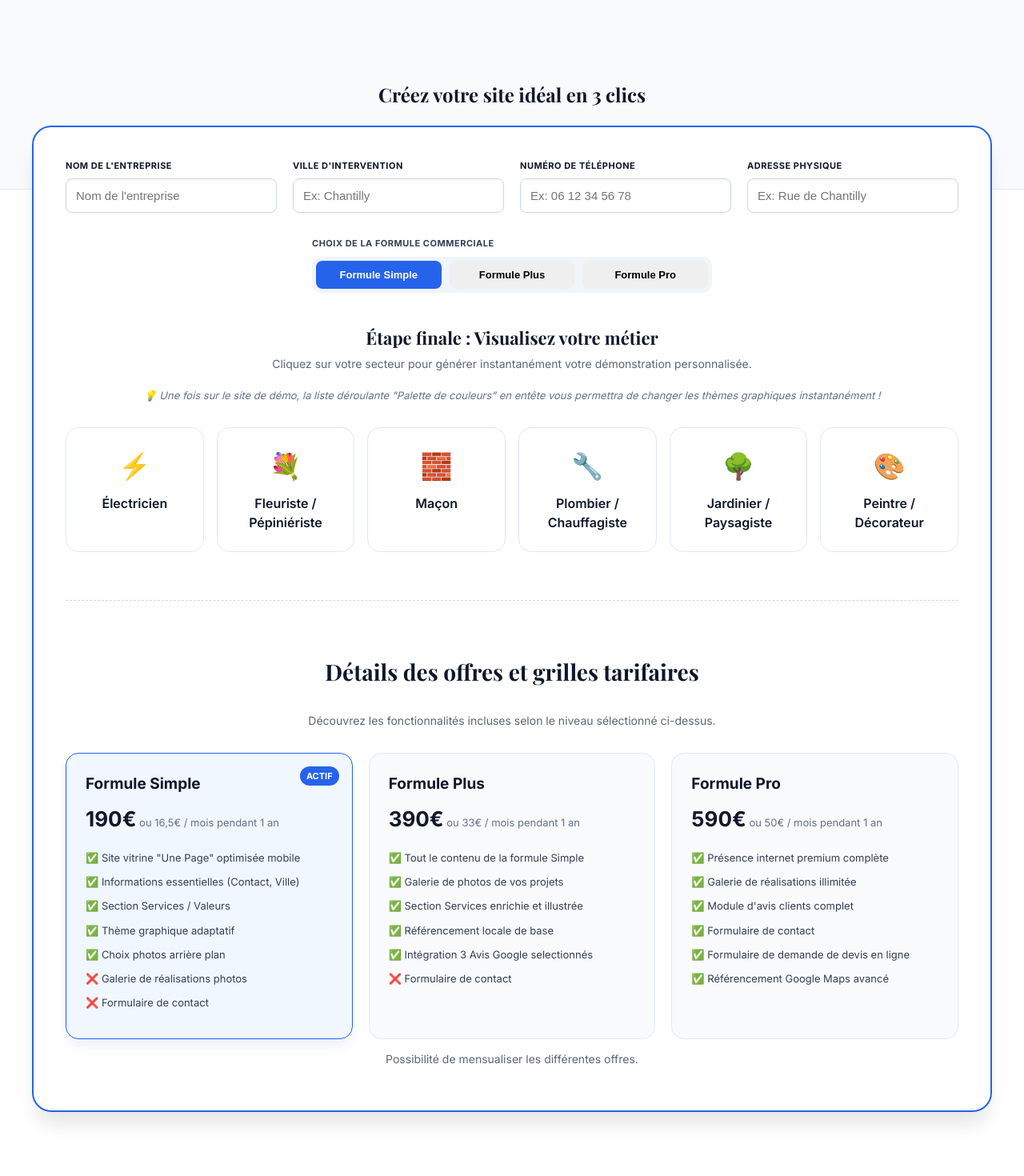
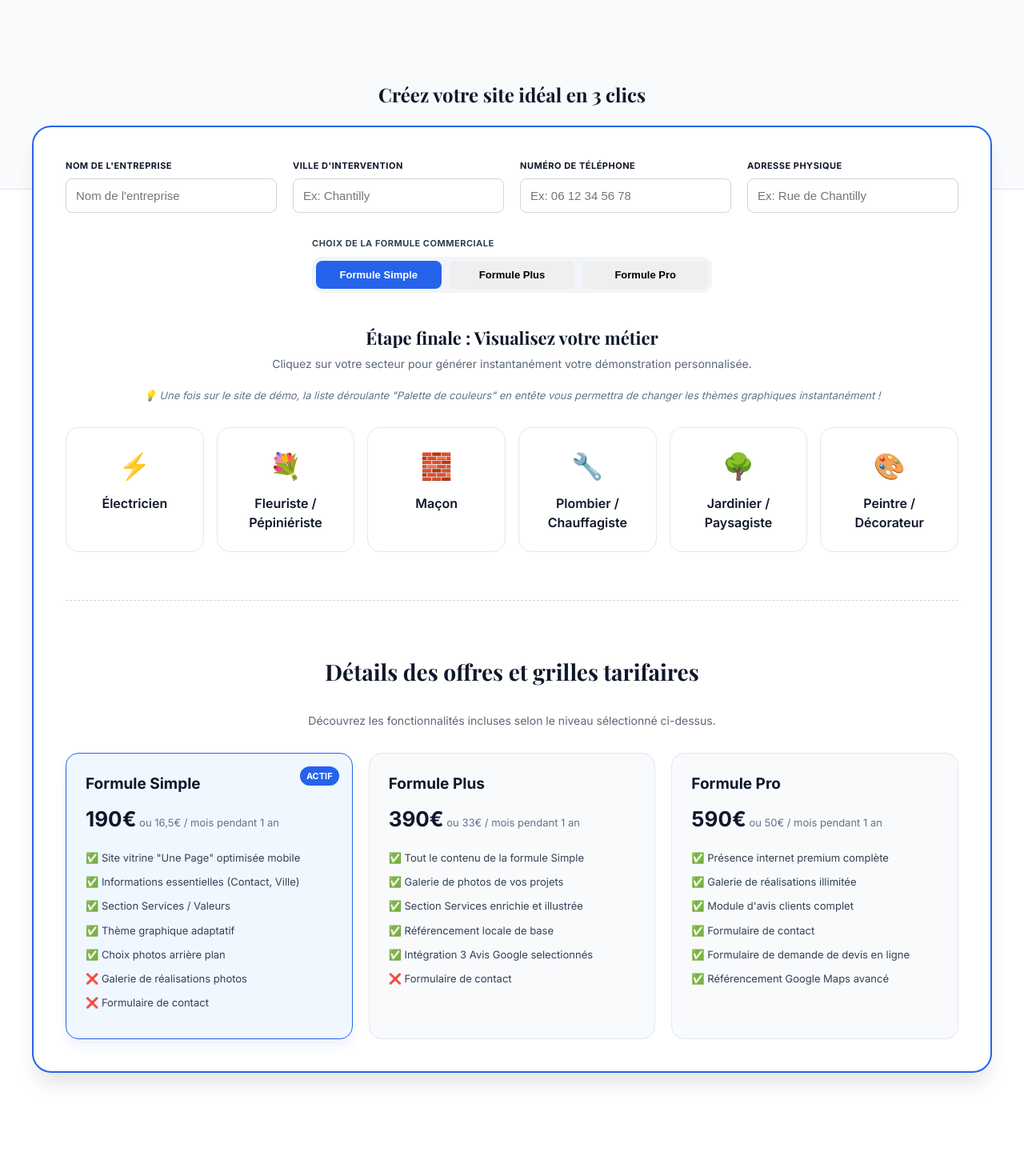
Before and after one commit to luciecreations60/site-demo, a Jekyll site: the page built from index.html, in a window 1280 px wide. Shown: the whole page at 80% size. Built offline with Jekyll 4.4.1, drawn with Linux system fonts in a browser that asks for light colours; after the commit the page ends 1421 px from its top, so only the background shows below that.

Commit message:
Update presentation.html

```diff
--- a/_layouts/presentation.html
+++ b/_layouts/presentation.html
@@ -219,9 +219,6 @@
           </ul>
         </div>
       </div>
-      <div class="pricing-sub-title text-center">
-        <p style="font-size: 14px; opacity: 0.8;">Possibilité de mensualiser les différentes offres.</p>
-      </div>
     </div>
   </section>
 
```
